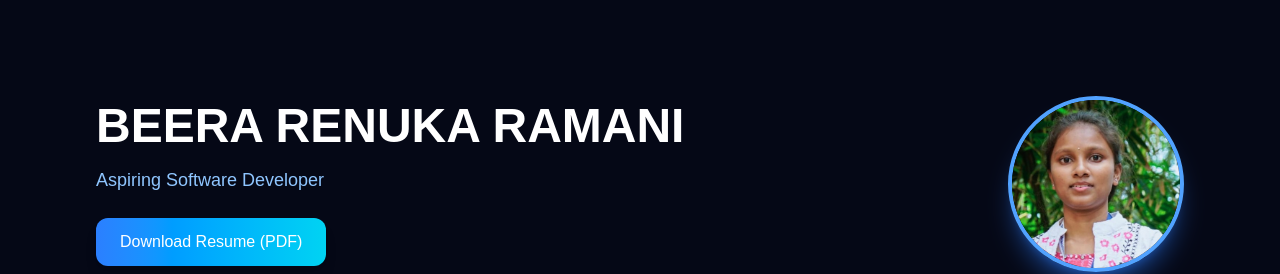
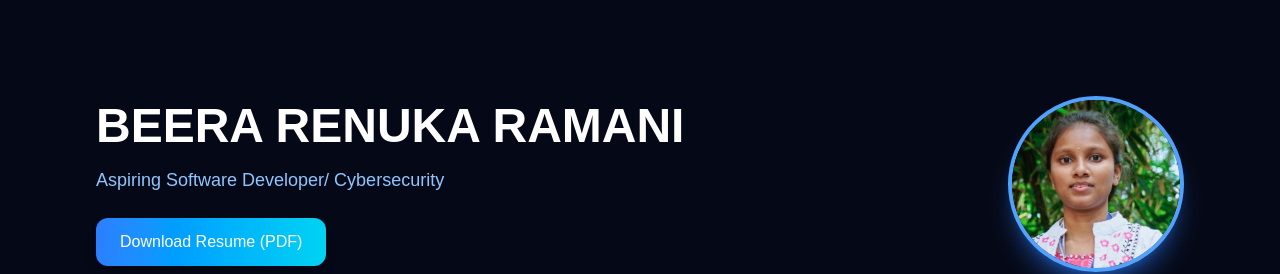
Before and after one commit to RenukaRamani-02/renuka-portfolio, a Next.js app: page / in a window 1280 px wide. Shown: the top 274 px of the page. Built offline with nearby package versions, Linux system fonts and the light colour scheme.

Commit message:
Update page.tsx

```diff
--- a/app/page.tsx
+++ b/app/page.tsx
@@ -25,7 +25,7 @@ export default function Home() {
     </h1>
 
     <p className="text-lg text-blue-300 mb-6">
-      Aspiring Software Developer
+      Aspiring Software Developer/ Cybersecurity
     </p>
 
     {/* RESUME BUTTON */}
```
